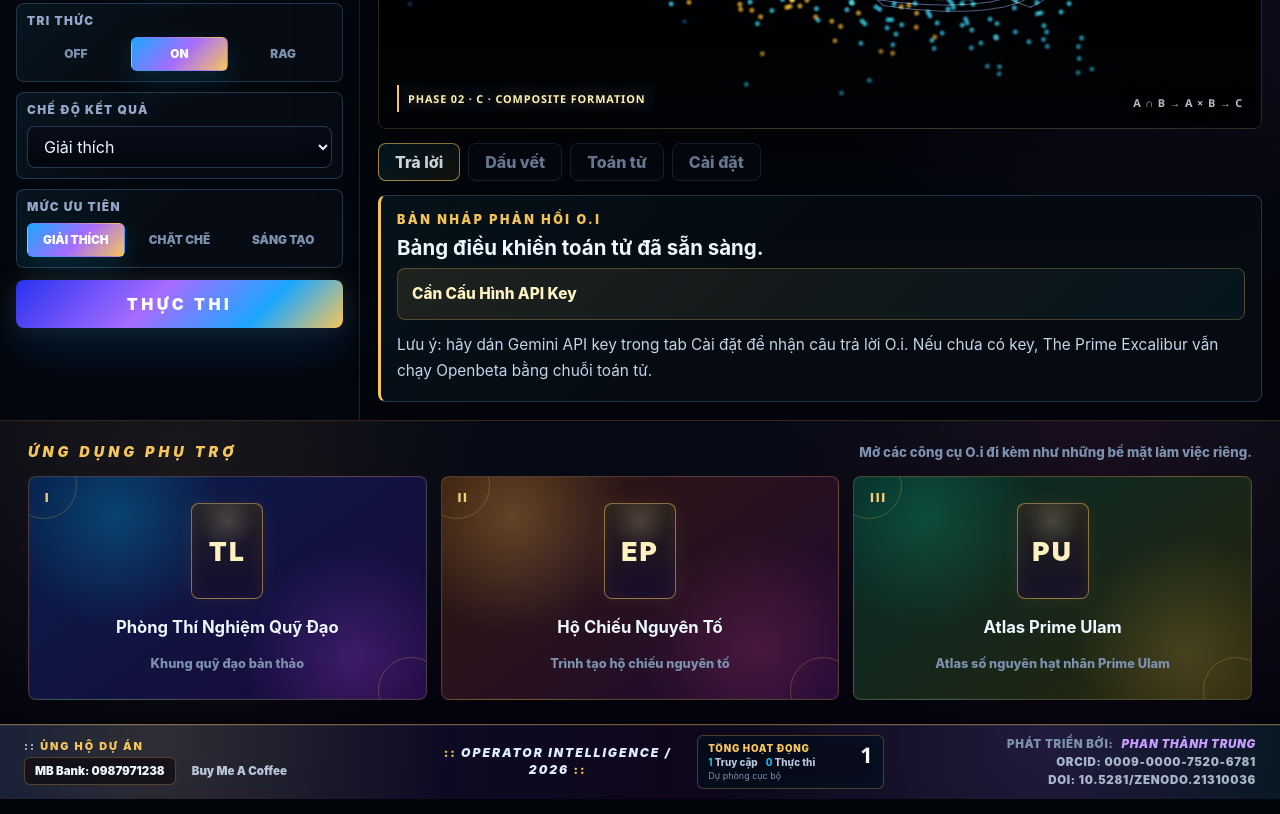
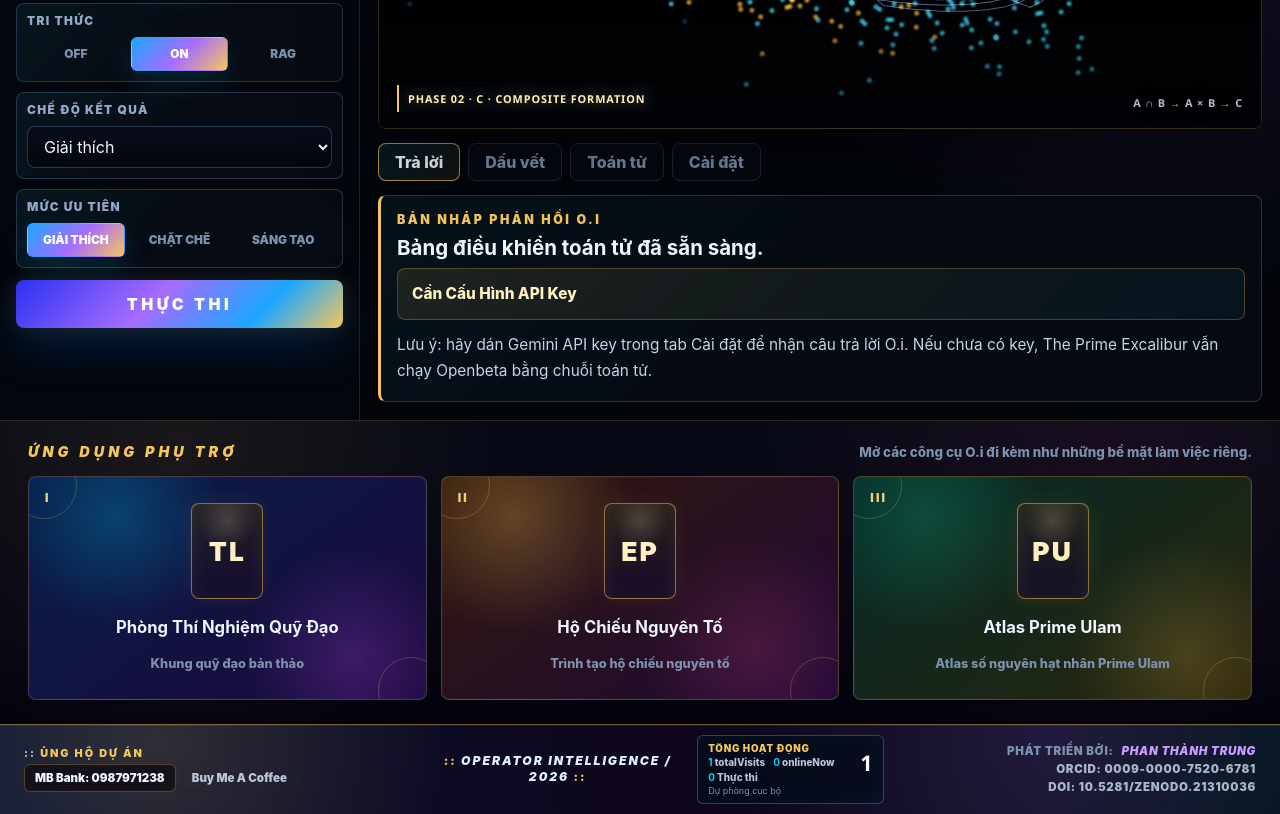
Before and after one commit to Artifactsmaker/the-prime-excalibur, a plain HTML site: page index.html in a window 1280 px wide. Shown: the part 444-1258 px from the top of the page. Drawn offline with Linux system fonts and the light colour scheme; no server answers.

Commit message:
Add cumulative visits and live online counter

```diff
--- a/index.html
+++ b/index.html
@@ -232,7 +232,8 @@
           <span class="footer-counter-label" data-i18n="activityTotal">Tổng Hoạt Động</span>
           <strong id="activityTotalCount">0</strong>
           <div class="footer-counter-details">
-            <span><b id="visitCount">0</b> <span data-i18n="visits">Truy cập</span></span>
+            <span><b id="visitCount">0</b> <span data-i18n="totalVisits">Tổng truy cập</span></span>
+            <span class="online-metric"><i aria-hidden="true"></i><b id="onlineCount">0</b> <span data-i18n="onlineNow">Đang trực tuyến</span></span>
             <span><b id="executionCount">0</b> <span data-i18n="executions">Thực thi</span></span>
           </div>
           <small id="counterScope" data-i18n="globalCounter">Bộ đếm toàn cầu</small>
```
